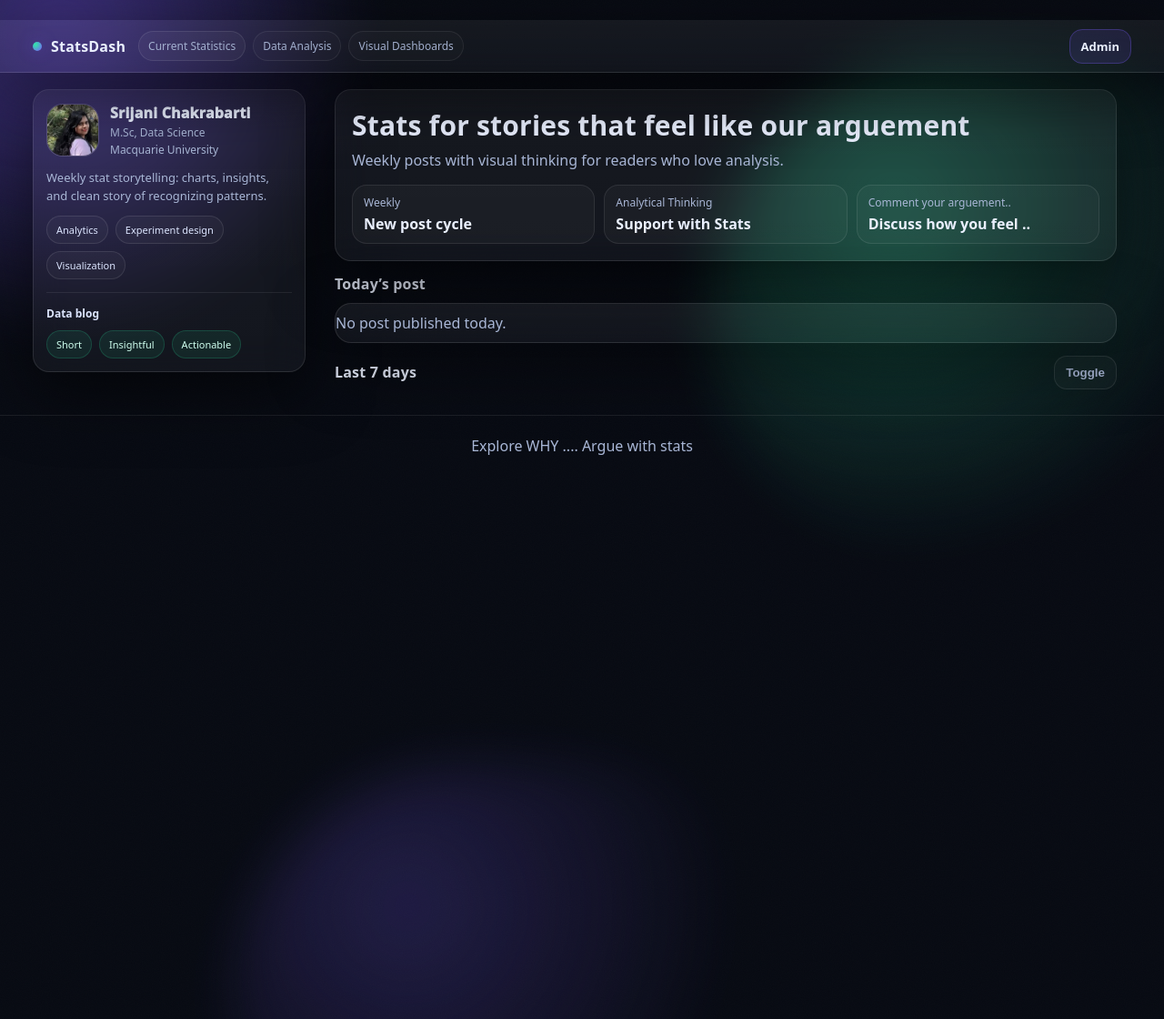
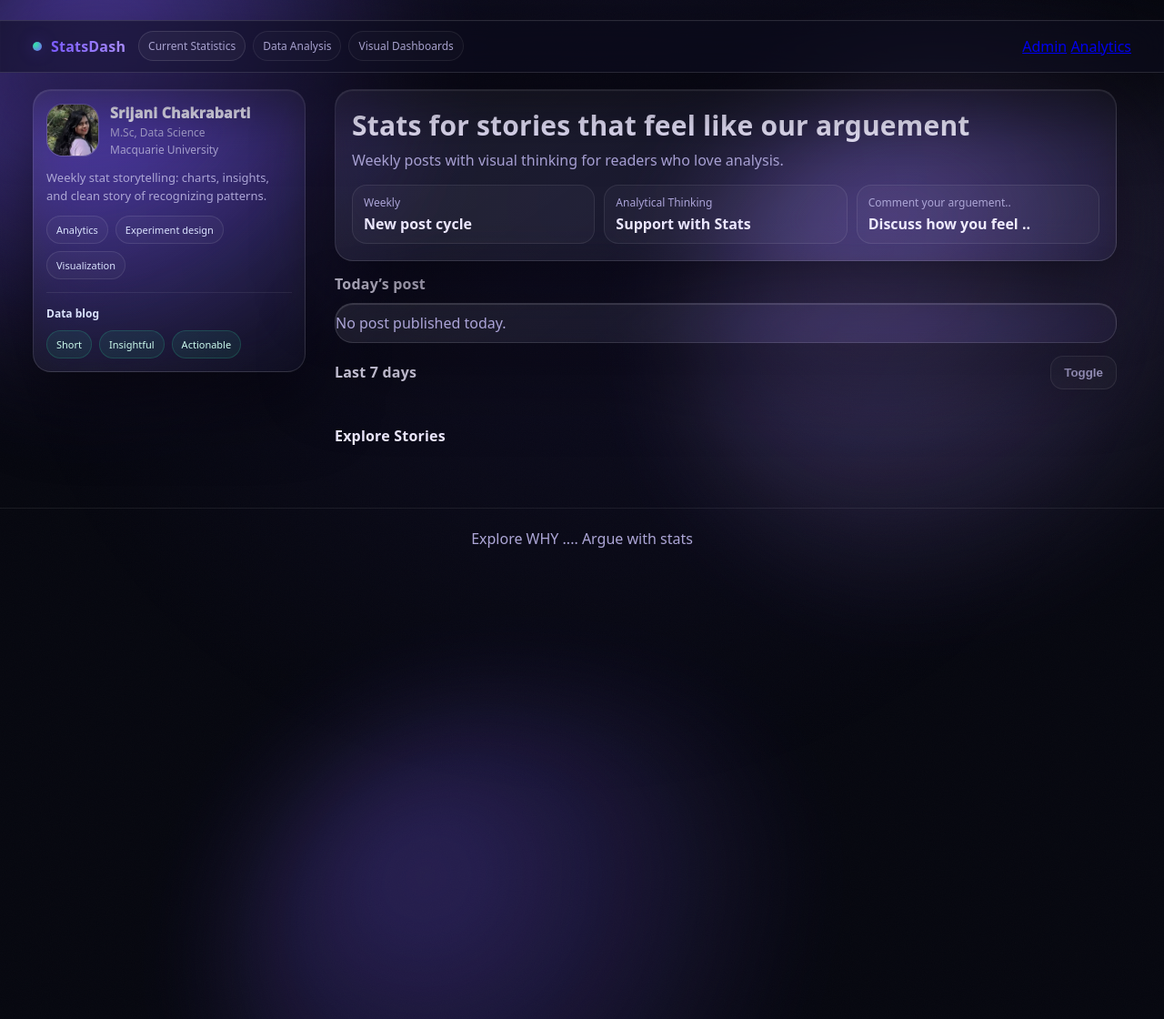
Before and after one commit to Srijani-coder/blog_application, a Flask app: page / in a window 1280 px wide. Shown: the whole page at 91% size. Run offline with Flask 3, Linux system fonts and the light colour scheme.

Commit message:
update ones

```diff
--- a/static/style.css
+++ b/static/style.css
@@ -1,16 +1,19 @@
 :root {
-    --bg: #070A12;
+    --bg: #06070F;
     --panel: rgba(255,255,255,.06);
-    --panel2: rgba(255,255,255,.045);
-    --stroke: rgba(255,255,255,.10);
-    --stroke2: rgba(255,255,255,.14);
-    --text: #EAF0FF;
-    --muted: #A9B7D6;
+    --panel2: rgba(255,255,255,.035);
+    --stroke: rgba(255,255,255,.12);
+    --stroke2: rgba(255,255,255,.18);
+    --text: #F3F0FF;
+    --muted: #AFA9D6;
+    /* 💜 PURPLE SYSTEM */
     --brand: #7C5CFF;
+    --brand2: #A78BFA;
+    --brand-glow: rgba(124,92,255,.45);
     --mint: #2EE9A6;
-    --shadow: 0 22px 70px rgba(0,0,0,.55);
-    --radius: 18px;
-    --blur: 18px;
+    --shadow: 0 30px 80px rgba(0,0,0,.65);
+    --radius: 20px;
+    --blur: 22px;
 }
 
 * {
@@ -39,32 +42,32 @@
 .orb {
     position: absolute;
     border-radius: 999px;
-    filter: blur(28px);
-    opacity: .85;
+    filter: blur(60px);
+    opacity: .9;
 }
 
 .orb-1 {
-    width: 620px;
-    height: 520px;
+    width: 700px;
+    height: 600px;
     left: -120px;
     top: -120px;
-    background: radial-gradient(circle at 30% 30%, rgba(124,92,255,.55), transparent 60%);
+    background: radial-gradient(circle at 30% 30%, rgba(124,92,255,.7), transparent 60%);
 }
 
 .orb-2 {
-    width: 680px;
-    height: 560px;
+    width: 700px;
+    height: 600px;
     right: -180px;
-    top: 60px;
-    background: radial-gradient(circle at 30% 30%, rgba(46,233,166,.35), transparent 62%);
+    top: 80px;
+    background: radial-gradient(circle at 30% 30%, rgba(167,139,250,.45), transparent 65%);
 }
 
 .orb-3 {
-    width: 640px;
-    height: 520px;
+    width: 700px;
+    height: 600px;
     left: 20%;
-    bottom: -240px;
-    background: radial-gradient(circle at 30% 30%, rgba(124,92,255,.25), transparent 62%);
+    bottom: -260px;
+    background: radial-gradient(circle at 30% 30%, rgba(124,92,255,.35), transparent 65%);
 }
 
 .grain {
@@ -76,16 +79,22 @@
 }
 
 /* ---------- Glass utility ---------- */
+
 .glass {
-    background: linear-gradient(180deg, var(--panel), var(--panel2));
-    border: 1px solid var(--stroke);
-    box-shadow: var(--shadow);
-    backdrop-filter: blur(var(--blur));
-    -webkit-backdrop-filter: blur(var(--blur));
+    background: linear-gradient( 145deg, rgba(255,255,255,.08), rgba(255,255,255,.02) );
+    border: 1px solid rgba(255,255,255,.12);
+    backdrop-filter: blur(var(--blur)) saturate(140%);
+    -webkit-backdrop-filter: blur(var(--blur)) saturate(140%);
+    box-shadow: inset 0 1px 1px rgba(255,255,255,.15), 0 30px 80px rgba(0,0,0,.65);
 }
 
+
 /* ---------- Topbar ---------- */
+
+
 .topbar {
+    background: rgba(10, 10, 25, 0.6);
+    backdrop-filter: blur(20px);
     position: sticky;
     top: 0;
     z-index: 50;
@@ -94,6 +103,16 @@
     border-top: none;
     border-radius: 0;
 }
+
+.navbtn {
+    transition: all .25s ease;
+}
+
+    .navbtn:hover {
+        background: rgba(124,92,255,.25);
+        box-shadow: 0 0 20px var(--brand-glow);
+        transform: translateY(-1px);
+    }
 
 .topbar-inner {
     max-width: 1240px;
@@ -145,17 +164,6 @@
 
 .topbar-nav {
     margin-left: auto;
-}
-
-.navbtn {
-    text-decoration: none;
-    color: var(--text);
-    font-weight: 800;
-    font-size: 13px;
-    padding: 9px 12px;
-    border-radius: 14px;
-    border: 1px solid rgba(124,92,255,.30);
-    background: rgba(124,92,255,.12);
 }
 
 /* ---------- Layout: left sidebar + centered main ---------- */
@@ -360,14 +368,20 @@
 
 /* ---------- Buttons ---------- */
 .btn {
-    border: 1px solid rgba(124,92,255,.28);
-    background: rgba(124,92,255,.12);
-    color: var(--text);
-    padding: 10px 12px;
+    border: none;
+    background: linear-gradient(45deg, #7C5CFF, #A78BFA);
+    color: white;
+    padding: 10px 14px;
     border-radius: 14px;
     cursor: pointer;
     font-weight: 900;
+    transition: all .25s ease;
 }
+
+    .btn:hover {
+        transform: translateY(-2px);
+        box-shadow: 0 10px 30px rgba(124,92,255,.5);
+    }
 
     .btn.ghost {
         border: 1px solid rgba(255,255,255,.10);
@@ -589,3 +631,120 @@
     border-color: rgba(46,233,166,.28);
     box-shadow: 0 30px 95px rgba(46,233,166,.08), 0 30px 90px rgba(0,0,0,.60);
 }
+
+.logo-text {
+    background: linear-gradient(90deg, #7C5CFF, #A78BFA);
+    -webkit-background-clip: text;
+    -webkit-text-fill-color: transparent;
+}
+
+html {
+    scroll-behavior: smooth;
+}
+
+* {
+    box-sizing: border-box;
+    transition: background 0.2s ease, border 0.2s ease;
+}
+
+body::after {
+    content: "";
+    position: fixed;
+    inset: 0;
+    background: radial-gradient(circle at 50% 20%, rgba(124,92,255,.08), transparent 60%);
+    pointer-events: none;
+}
+
+a {
+    transition: all 0.2s ease;
+}
+
+.pentagon-section {
+    margin-top: 30px;
+}
+
+.pentagon-scroll {
+    display: flex;
+    gap: 20px;
+    overflow-x: auto;
+    padding: 20px 10px;
+    scroll-snap-type: x mandatory;
+}
+
+/* Scroll snap */
+.pentagon-card {
+    min-width: 220px;
+    text-decoration: none;
+    color: var(--text);
+    scroll-snap-align: start;
+}
+
+/* Pentagon shape */
+.pentagon-shape {
+    width: 220px;
+    height: 220px;
+    position: relative;
+    clip-path: polygon( 50% 0%, 100% 38%, 82% 100%, 18% 100%, 0% 38% );
+    overflow: hidden;
+    border: 1px solid rgba(124,92,255,.3);
+    background: linear-gradient(145deg, rgba(124,92,255,.2), rgba(255,255,255,.05));
+    backdrop-filter: blur(14px);
+    transition: all .3s ease;
+}
+
+    /* Image inside */
+    .pentagon-shape img {
+        width: 100%;
+        height: 100%;
+        object-fit: cover;
+    }
+
+/* Hover effect */
+.pentagon-card:hover .pentagon-shape {
+    transform: translateY(-8px) scale(1.05);
+    box-shadow: 0 20px 60px rgba(124,92,255,.3);
+}
+
+/* Content */
+.pentagon-content {
+    margin-top: 10px;
+    text-align: center;
+}
+
+.pentagon-title {
+    font-weight: 900;
+    font-size: 14px;
+}
+
+.pentagon-date {
+    font-size: 11px;
+    color: var(--muted);
+}
+
+/* Chrome, Edge, Safari */
+::-webkit-scrollbar {
+    height: 10px;
+    width: 10px;
+}
+
+::-webkit-scrollbar-track {
+    background: rgba(255,255,255,.03);
+    border-radius: 20px;
+}
+
+::-webkit-scrollbar-thumb {
+    background: linear-gradient( 135deg, rgba(124,92,255,.8), rgba(167,139,250,.6), rgba(46,233,166,.4) );
+    border-radius: 20px;
+    border: 2px solid rgba(255,255,255,.08);
+}
+
+    /* Hover glow */
+    ::-webkit-scrollbar-thumb:hover {
+        box-shadow: 0 0 12px rgba(124,92,255,.6);
+    }
+
+/* Firefox */
+* {
+    scrollbar-width: thin;
+    scrollbar-color: #7C5CFF rgba(255,255,255,.05);
+}
--- a/templates/base.html
+++ b/templates/base.html
@@ -3,13 +3,25 @@
 <head>
     <meta charset="utf-8" />
     <meta name="viewport" content="width=device-width, initial-scale=1" />
+
+    <!-- 🔥 Theme color for mobile -->
+    <meta name="theme-color" content="#6a00ff">
+
     <title>{% block title %}StatsDash{% endblock %}</title>
+
+    <!-- 🔥 Premium Font -->
+    <link href="https://fonts.googleapis.com/css2?family=Inter:wght@300;400;600;700&display=swap" rel="stylesheet">
+
+    <!-- CSS -->
     <link rel="stylesheet" href="{{ url_for('static', filename='style.css') }}">
+
+    <!-- JS -->
     <script defer src="{{ url_for('static', filename='app.js') }}"></script>
 </head>
 
 <body>
-    <!-- Background glow layers -->
+
+    <!-- 🌌 BACKGROUND (Glass + Gradient System) -->
     <div class="bg">
         <div class="orb orb-1"></div>
         <div class="orb orb-2"></div>
@@ -17,31 +29,43 @@
         <div class="grain"></div>
     </div>
 
+    <!-- 🔥 TOP NAVBAR -->
     <header class="topbar glass">
         <div class="topbar-inner">
+
+            <!-- Logo -->
             <a class="logo" href="{{ url_for('home') }}">
                 <span class="logo-dot"></span>
-                <span>StatsDash</span>
+                <span class="logo-text">StatsDash</span>
             </a>
 
+            <!-- Tags -->
             <div class="topbar-tags">
                 <span class="tag">Current Statistics</span>
                 <span class="tag ghost">Data Analysis</span>
                 <span class="tag ghost">Visual Dashboards</span>
             </div>
 
+            <!-- Navigation -->
             <nav class="topbar-nav">
                 <a class="navbtn" href="{{ url_for('admin_posts') }}">Admin</a>
+                <a class="navbtn ghost" href="/admin/analytics">Analytics</a>
             </nav>
+
         </div>
     </header>
 
+    <!-- 🔲 MAIN LAYOUT -->
     <div class="shell">
-        <!-- LEFT SIDEBAR -->
+
+        <!-- 🧊 SIDEBAR -->
         <aside class="sidebar glass">
+
             <div class="author">
+
                 <div class="author-head">
                     <img class="avatar" src="{{ url_for('static', filename='profile.jpg') }}" alt="Author">
+
                     <div class="author-id">
                         <div class="author-name">Srijani Chakrabarti</div>
                         <div class="author-sub">M.Sc, Data Science</div>
@@ -53,6 +77,7 @@
                     Weekly stat storytelling: charts, insights, and clean story of recognizing patterns.
                 </div>
 
+                <!-- 🔥 Skill chips -->
                 <div class="chips">
                     <span class="chip">Analytics</span>
                     <span class="chip">Experiment design</span>
@@ -61,6 +86,7 @@
 
                 <div class="divider"></div>
 
+                <!-- Mini section -->
                 <div class="mini">
                     <div class="mini-title">Data blog</div>
                     <div class="mini-row">
@@ -69,13 +95,17 @@
                         <span class="mini-pill">Actionable</span>
                     </div>
                 </div>
+
             </div>
 
             {% block sidebar_extra %}{% endblock %}
+
         </aside>
 
-        <!-- MAIN CENTERED CONTENT -->
+        <!-- 🧠 MAIN CONTENT -->
         <main class="main">
+
+            <!-- Flash Messages -->
             {% with messages = get_flashed_messages(with_categories=true) %}
             {% if messages %}
             <div class="flashwrap">
@@ -87,13 +117,17 @@
             {% endwith %}
 
             {% block content %}{% endblock %}
+
         </main>
+
     </div>
 
+    <!-- 🔻 FOOTER -->
     <footer class="footer">
         <div class="footer-inner">
             <span>Explore WHY .... Argue with stats</span>
         </div>
     </footer>
+
 </body>
 </html>
--- a/templates/home.html
+++ b/templates/home.html
@@ -120,4 +120,29 @@
     </div>
 </section>
 
+<section class="section pentagon-section">
+    <div class="section-head">
+        <h2>Explore Stories</h2>
+    </div>
+
+    <div class="pentagon-scroll">
+        {% for p in recent_posts[:8] %}
+        <a class="pentagon-card" href="{{ url_for('post_detail', slug=p.slug) }}">
+
+            <div class="pentagon-shape">
+                {% if p.image_url %}
+                <img src="{{ p.image_url }}" alt="thumb">
+                {% endif %}
+            </div>
+
+            <div class="pentagon-content">
+                <div class="pentagon-title">{{ p.title }}</div>
+                <div class="pentagon-date">{{ p.publish_date }}</div>
+            </div>
+
+        </a>
+        {% endfor %}
+    </div>
+</section>
+
 {% endblock %}
```
Also changed, not shown: other parts of static/style.css (+45 -17 lines).
